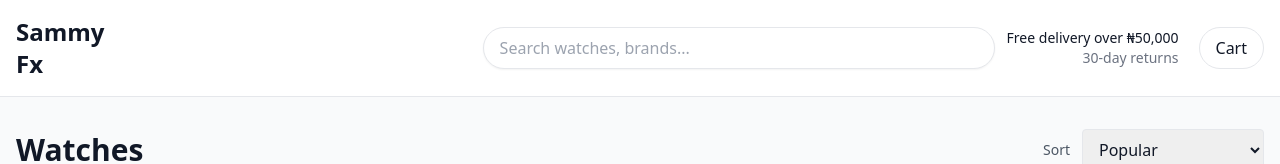
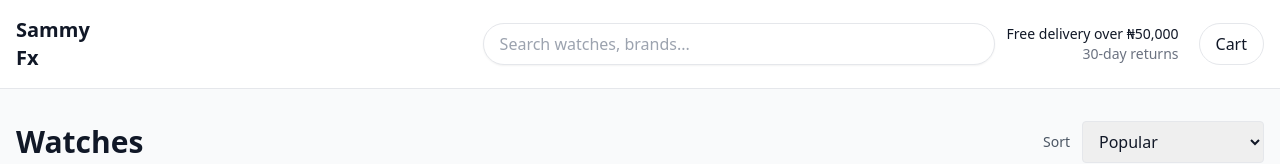
Before and after one commit to Joebakid/samson-watch-, a React (Vite) app: page / in a window 1280 px wide. Shown: the top 164 px of the page. Built offline with nearby package versions, Linux system fonts and the light colour scheme.

Commit message:
sammy fx logo

```diff
--- a/src/App.jsx
+++ b/src/App.jsx
@@ -195,7 +195,7 @@ export default function App() {
         <div className="max-w-7xl mx-auto px-4 py-4">
           <div className="flex flex-col sm:flex-row sm:items-center sm:justify-between gap-4">
             <div className="flex items-center justify-between w-full sm:w-auto">
-              <div className="text-2xl font-bold">Sammy Fx</div>
+              <div className="text-xl font-bold">Sammy Fx</div>
               <div className="sm:hidden">
                 <button
                   onClick={() => setSelected("cart")}
```
